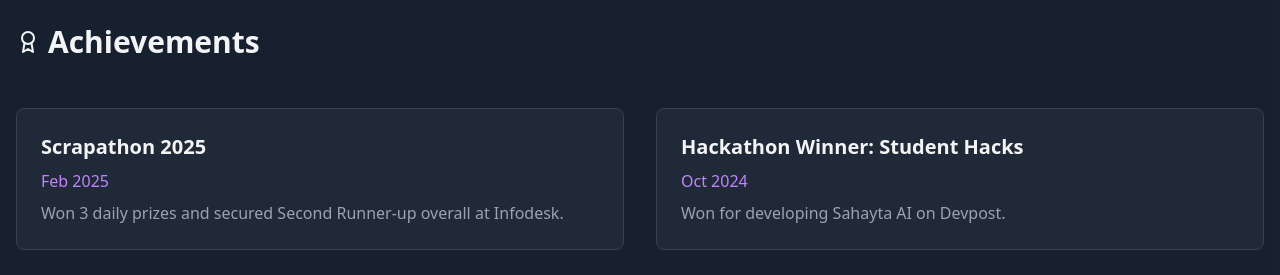
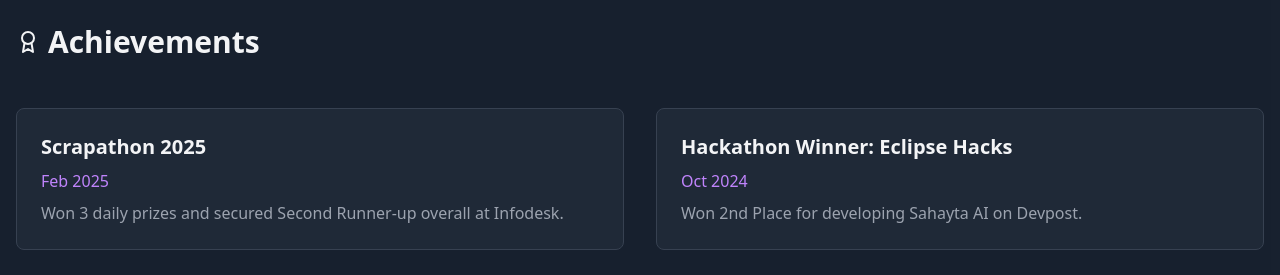
Before and after one commit to niraj608/my-portfolio, a React (Vite) app: page / in a window 1280 px wide. Shown: the part 2320-2595 px from the top of the page. Built offline with nearby package versions, Linux system fonts and the light colour scheme.

Commit message:
Update App.tsx

```diff
--- a/src/App.tsx
+++ b/src/App.tsx
@@ -116,9 +116,9 @@ function App() {
         'Won 3 daily prizes and secured Second Runner-up overall at Infodesk.',
     },
     {
-      title: 'Hackathon Winner: Student Hacks',
+      title: 'Hackathon Winner: Eclipse Hacks',
       date: 'Oct 2024',
-      description: 'Won for developing Sahayta AI on Devpost.',
+      description: 'Won 2nd Place for developing Sahayta AI on Devpost.',
     },
     {
       title: 'GirlScript Summer of Code 2024',
```
